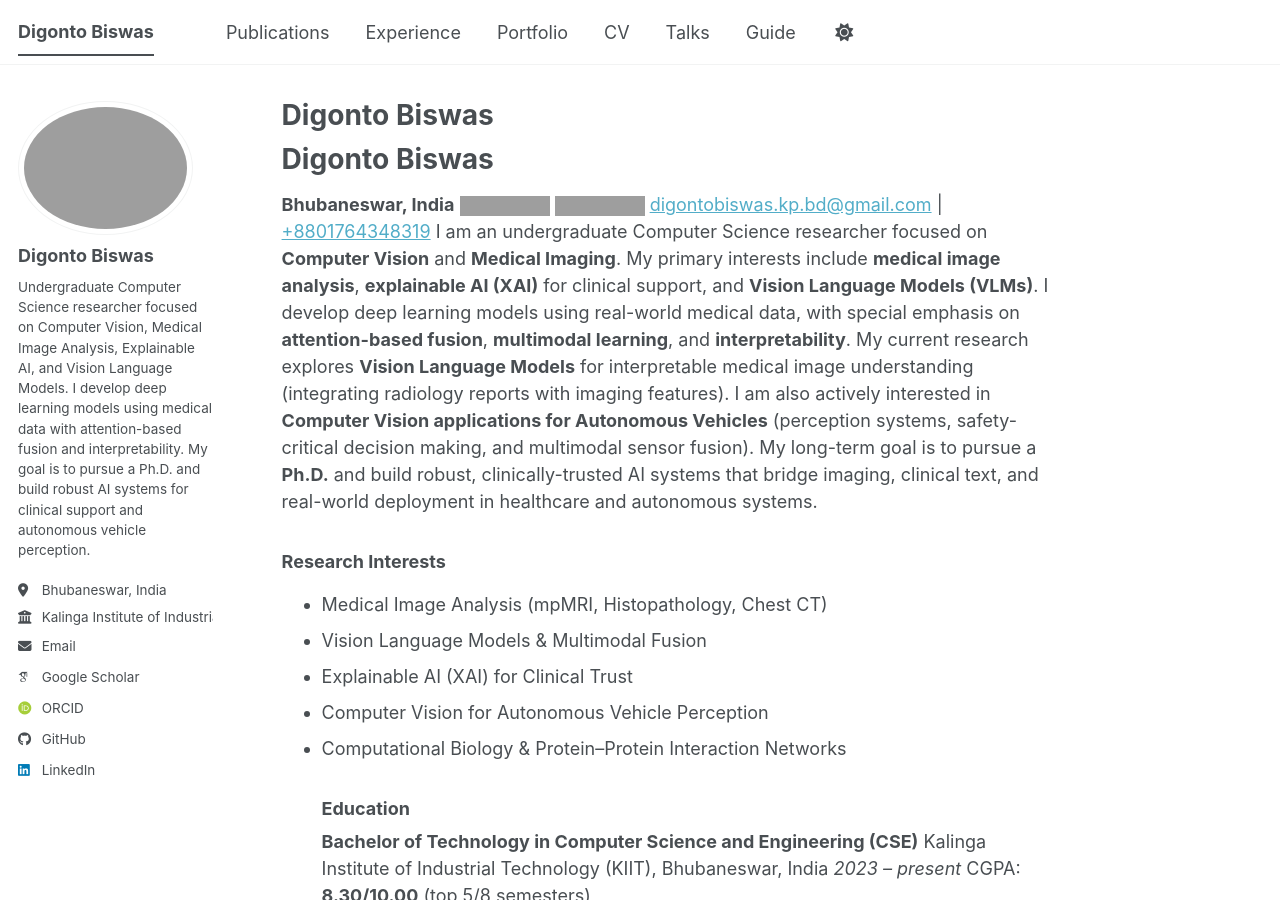
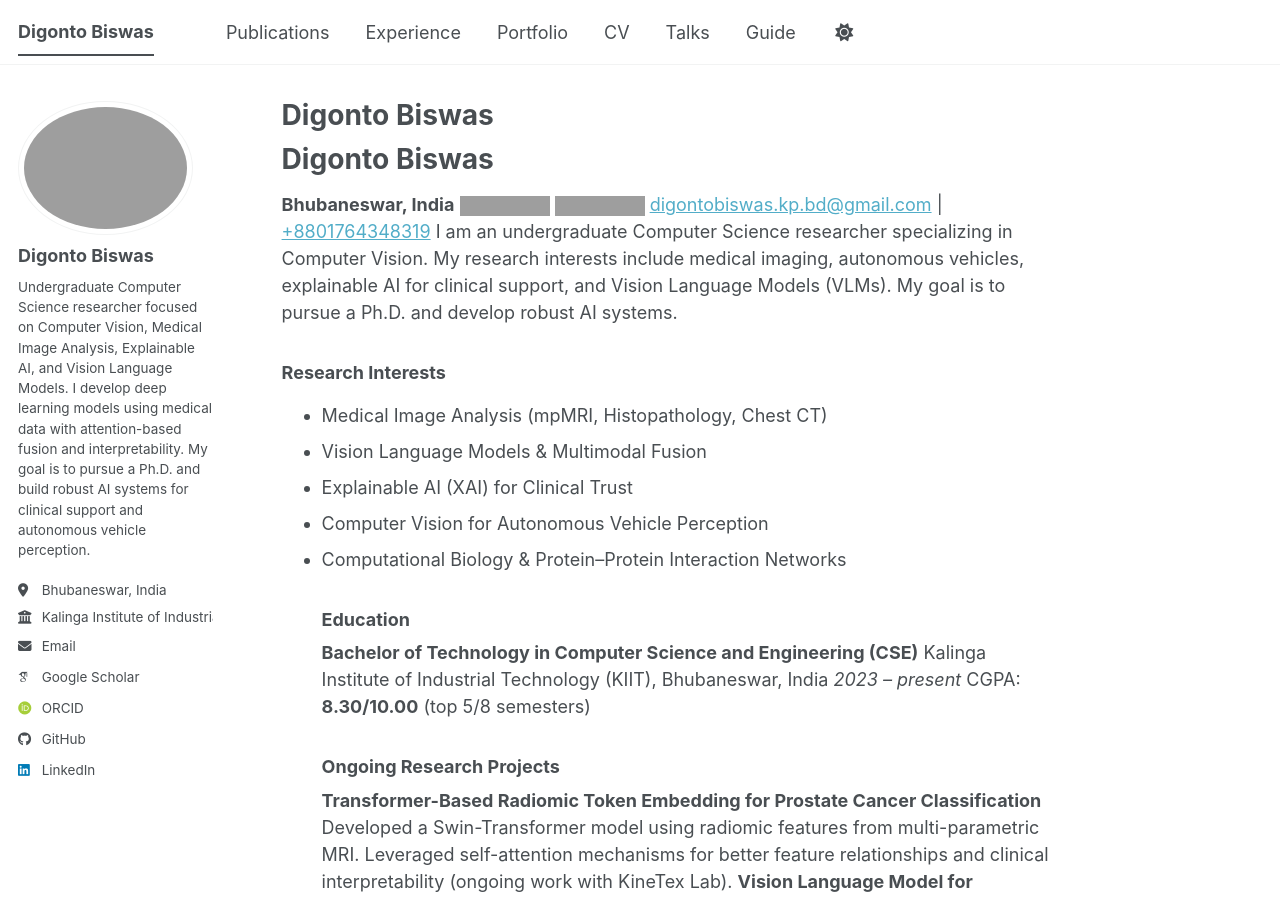
Before and after one commit to digontobiswas/digontobiswas.github.io, a Jekyll site: the page built from _pages/about.md, in a window 1280 px wide and 900 px high. Built offline with Jekyll 4.4.1, drawn with Linux system fonts in a browser that asks for light colours; some web fonts are replaced; a script bundle is joined from its source files by our own code; library files that are not in the unit come from our copies; grey boxes are pictures that could not be loaded.

Commit message:
Update about.md

```diff
--- a/_pages/about.md
+++ b/_pages/about.md
@@ -12,9 +12,9 @@ redirect_from:
 [![GitHub](https://img.shields.io/badge/GitHub-digontobiswas-black?style=flat&logo=github)](https://github.com/digontobiswas)
 [![Google Scholar](https://img.shields.io/badge/Google_Scholar-4285F4?style=flat&logo=google-scholar)](https://scholar.google.com/citations?user=cdnKCqMAAAAJ)
 [digontobiswas.kp.bd@gmail.com](mailto:digontobiswas.kp.bd@gmail.com) | [+8801764348319](tel:+8801764348319)
-I am an undergraduate Computer Science researcher focused on **Computer Vision** and **Medical Imaging**. My primary interests include **medical image analysis**, **explainable AI (XAI)** for clinical support, and **Vision Language Models (VLMs)**. I develop deep learning models using real-world medical data, with special emphasis on **attention-based fusion**, **multimodal learning**, and **interpretability**.
-My current research explores **Vision Language Models** for interpretable medical image understanding (integrating radiology reports with imaging features). I am also actively interested in **Computer Vision applications for Autonomous Vehicles** (perception systems, safety-critical decision making, and multimodal sensor fusion).
-My long-term goal is to pursue a **Ph.D.** and build robust, clinically-trusted AI systems that bridge imaging, clinical text, and real-world deployment in healthcare and autonomous systems.
+I am an undergraduate Computer Science researcher specializing in Computer Vision. My research interests include medical
+imaging, autonomous vehicles, explainable AI for clinical support, and Vision Language Models (VLMs). My goal is to
+pursue a Ph.D. and develop robust AI systems.
 ### Research Interests
 - Medical Image Analysis (mpMRI, Histopathology, Chest CT)
 - Vision Language Models & Multimodal Fusion
```
